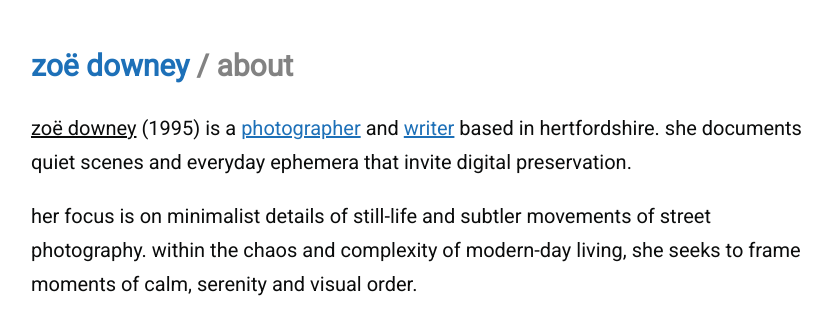
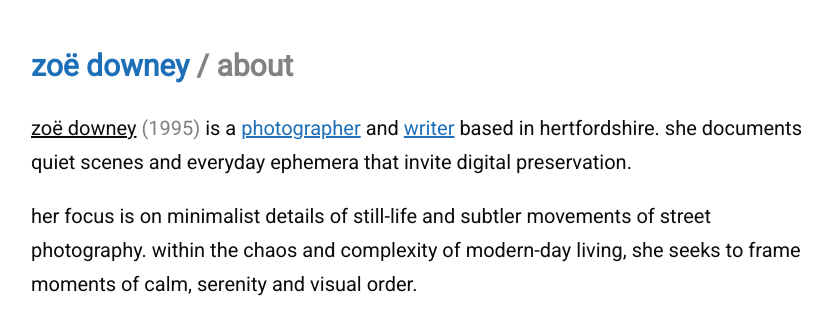
Before and after one commit to zoeurl/zoedowney.github.io, a Jekyll site: the page built from about/index.html, in a window 1280 px wide. Shown: the top 309 px of the page, without its empty margins (209-1041 px from the left). Built offline with Jekyll 4.4.1, drawn with Linux system fonts in a browser that asks for light colours.

Commit message:
Update index.html

```diff
--- a/about/index.html
+++ b/about/index.html
@@ -3,7 +3,7 @@
 title: about
 ---
 
-<p><ins>zoë downey</ins> (1995) is a <a href="https://www.zoedowney.com/photography/">photographer</a> and <a href="https://www.zoedowney.com/writing/">writer</a> based in hertfordshire. she documents quiet scenes and everyday ephemera that invite digital preservation.
+<p><ins>zoë downey</ins> <font color="grey">(1995)</font> is a <a href="https://www.zoedowney.com/photography/">photographer</a> and <a href="https://www.zoedowney.com/writing/">writer</a> based in hertfordshire. she documents quiet scenes and everyday ephemera that invite digital preservation.
 </p>
 her focus is on minimalist details of still-life and subtler movements of street photography. within the chaos and complexity of modern-day living, she seeks to frame moments of calm, serenity and visual order.
 </p>
```
